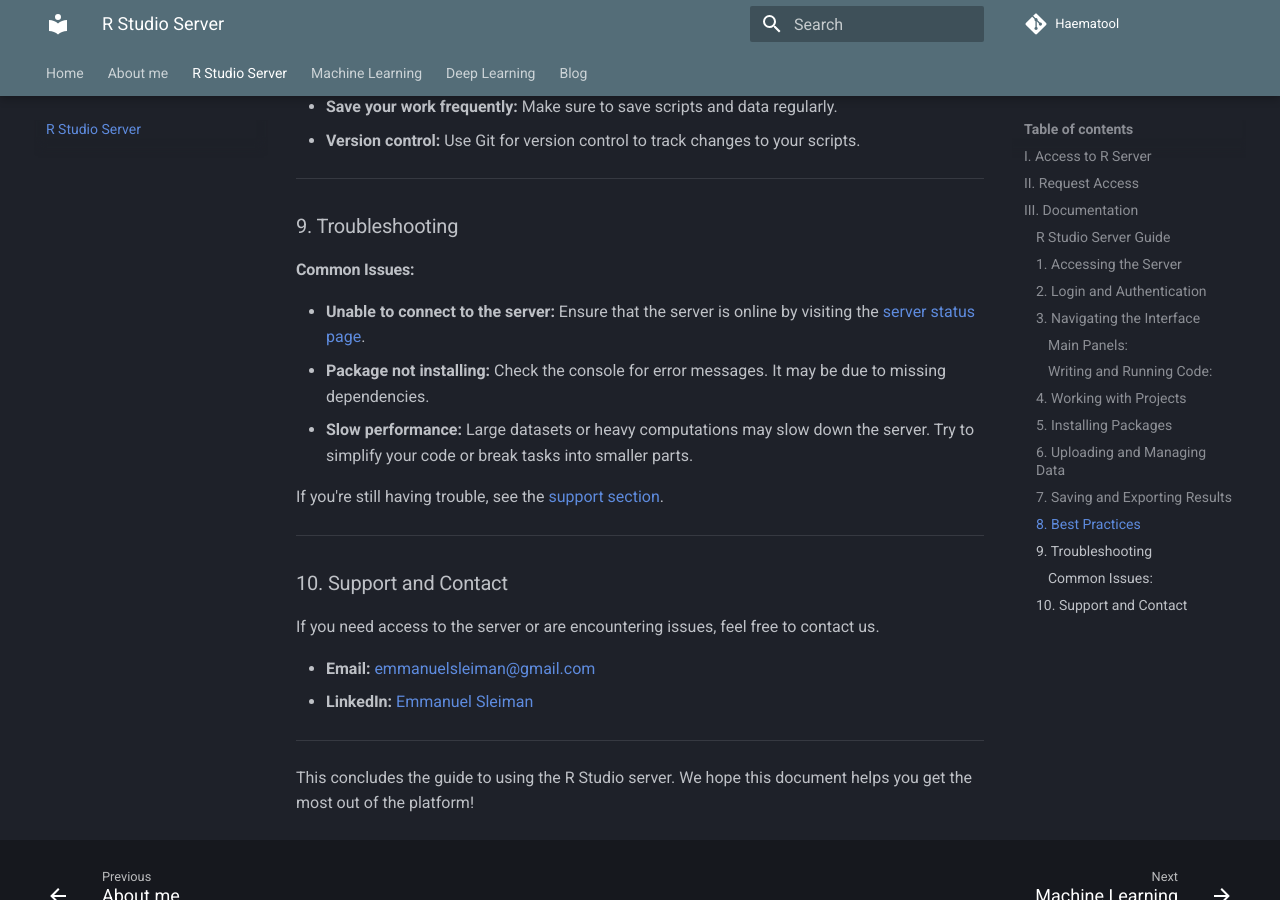
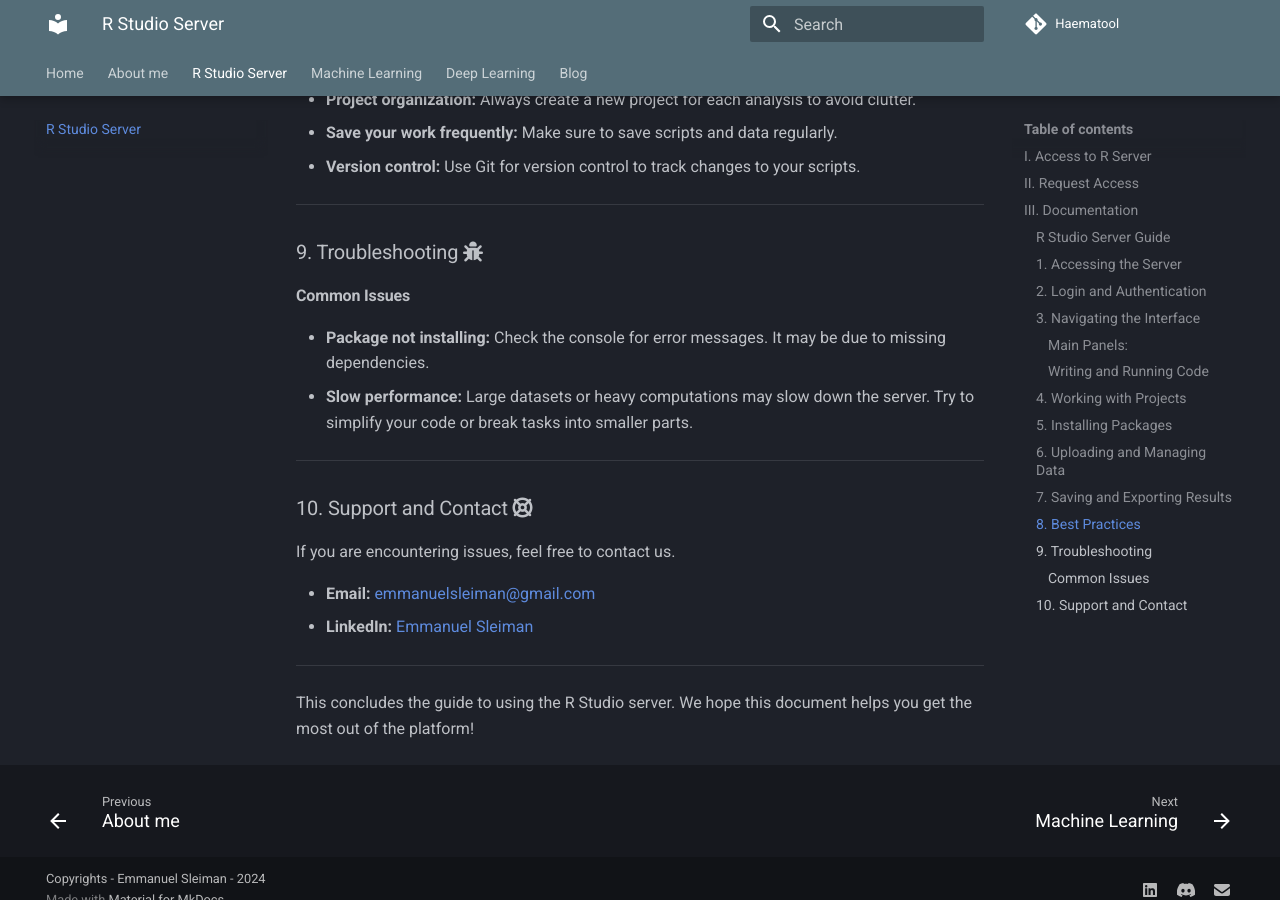
Before and after one commit to haematool/mywebsite, an MkDocs documentation site: the page built from docs/rstudioserver/rstudio.md, in a window 1280 px wide and 900 px high, scrolled down 3539 px. Built offline with MkDocs 1.6.1 and Material for MkDocs 9.7.7, drawn with Linux system fonts in a browser that asks for light colours; comment, search, counter and statistics services are not loaded; some of the changed text lies outside the part shown.

Commit message:
updatev2

```diff
--- a/docs/rstudioserver/rstudio.md
+++ b/docs/rstudioserver/rstudio.md
@@ -1,4 +1,3 @@
-
 <link rel="stylesheet" href="https://cdnjs.cloudflare.com/ajax/libs/font-awesome/6.0.0-beta3/css/all.min.css">
 
 # R Studio Server v0.1beta
@@ -11,7 +10,9 @@
 You can access the R Studio server using the following link:
 
 <div style="text-align: center; margin: 20px 0;">
-  <a href="http://134.209.84.93:8787/" target="_blank" style="padding: 10px 20px; background-color: #607D8B; color: white; text-decoration: none; border-radius: 5px; font-family: Arial, sans-serif; font-size: 16px;">Access R Studio Server</a>
+  <a href="http://134.209.84.93:8787/" target="_blank" style="padding: 10px 20px; background-color: #607D8B; color: white; text-decoration: none; border-radius: 5px; font-family: Arial, sans-serif; font-size: 16px;">
+    <i class="fas fa-server"></i> Access R Studio Server
+  </a>
 </div>
 
 <div style="text-align: center; margin-bottom: 20px;">
@@ -62,17 +63,17 @@ If you'd like to request the ID and password for the R Studio server, please fil
   </div>
 </form>
 
-
+---
 
 ## III. Documentation
 
-### R Studio Server Guide
+### R Studio Server Guide <i class="fas fa-book"></i>
 
 Welcome to the R Studio Server! This document explains how to access and use the R Studio server for your data analysis and statistical needs.
 
 ---
 
-### 1. Accessing the Server
+### 1. Accessing the Server <i class="fas fa-laptop-code"></i>
 
 To access the R Studio server, follow these steps:
 
@@ -84,7 +85,7 @@ To access the R Studio server, follow these steps:
 
 ---
 
-### 2. Login and Authentication
+### 2. Login and Authentication <i class="fas fa-key"></i>
 
 1. Enter your **username** and **password**.
 2. Click on **Sign In**.
@@ -94,7 +95,7 @@ To access the R Studio server, follow these steps:
 
 ---
 
-### 3. Navigating the Interface
+### 3. Navigating the Interface <i class="fas fa-project-diagram"></i>
 
 Once logged in, you'll see the R Studio interface split into four main panels:
 
@@ -105,7 +106,7 @@ Once logged in, you'll see the R Studio interface split into four main panels:
 3. **Environment/History Panel** (top-right): View data objects, variables, and command history.
 4. **Files/Plots/Packages/Help Panel** (bottom-right): Manage files, view plots, manage packages, and access help resources.
 
-#### Writing and Running Code:
+#### Writing and Running Code
 
 - To run a line of code or a script:
   1. Write your R code in the **Source** panel.
@@ -114,7 +115,7 @@ Once logged in, you'll see the R Studio interface split into four main panels:
 
 ---
 
-### 4. Working with Projects
+### 4. Working with Projects <i class="fas fa-folder-open"></i>
 
 Creating and managing projects in R Studio helps organize your work:
 
@@ -126,7 +127,7 @@ Creating and managing projects in R Studio helps organize your work:
 
 ---
 
-### 5. Installing Packages
+### 5. Installing Packages <i class="fas fa-box"></i>
 
 You can install R packages to extend the functionality of R Studio:
 
@@ -142,7 +143,7 @@ You can install R packages to extend the functionality of R Studio:
 
 ---
 
-### 6. Uploading and Managing Data
+### 6. Uploading and Managing Data <i class="fas fa-upload"></i>
 
 You can upload datasets directly to the R Studio server:
 
@@ -157,7 +158,7 @@ data <- read.csv("your_file.csv")
 
 ---
 
-### 7. Saving and Exporting Results
+### 7. Saving and Exporting Results <i class="fas fa-save"></i>
 
 - To save your R script, go to `File` -> `Save As`, and choose the directory.
 - To export a plot:
@@ -166,7 +167,7 @@ data <- read.csv("your_file.csv")
 
 ---
 
-### 8. Best Practices
+### 8. Best Practices <i class="fas fa-check-circle"></i>
 
 - **Project organization:** Always create a new project for each analysis to avoid clutter.
 - **Save your work frequently:** Make sure to save scripts and data regularly.
@@ -174,21 +175,18 @@ data <- read.csv("your_file.csv")
 
 ---
 
-### 9. Troubleshooting
+### 9. Troubleshooting <i class="fas fa-bug"></i>
 
-#### Common Issues:
+#### Common Issues
 
-- **Unable to connect to the server:** Ensure that the server is online by visiting the [server status page](http://134.209.84.93/).
 - **Package not installing:** Check the console for error messages. It may be due to missing dependencies.
 - **Slow performance:** Large datasets or heavy computations may slow down the server. Try to simplify your code or break tasks into smaller parts.
 
-If you're still having trouble, see the [support section](#support-and-contact).
-
 ---
 
-### 10. Support and Contact
+### 10. Support and Contact <i class="fas fa-life-ring"></i>
 
-If you need access to the server or are encountering issues, feel free to contact us.
+If you are encountering issues, feel free to contact us.
 
 - **Email:** [emmanuelsleiman@gmail.com](mailto:emmanuelsleiman@gmail.com)
 - **LinkedIn:** [Emmanuel Sleiman](https://fr.linkedin.com/in/emmanuel-sleiman-0354272b4)
--- a/mkdocs.yml
+++ b/mkdocs.yml
@@ -5,6 +5,7 @@ theme:
   language : en
   icon:
     logo: material/library
+    font: true
 
   palette:
     scheme: slate
@@ -26,6 +27,7 @@ theme:
     - navigation.footer
     - search.suggest
     - search.share
+    - content.footnote.tooltips
 
 plugins:
     - search
@@ -57,6 +59,7 @@ markdown_extensions:
       generic: true
   - attr_list
   - md_in_html
+  - footnotes
 
 extra_javascript:
   - javascripts/mathjax.js
```
Also changed, not shown: docs/index.md (+23 -1 lines).
